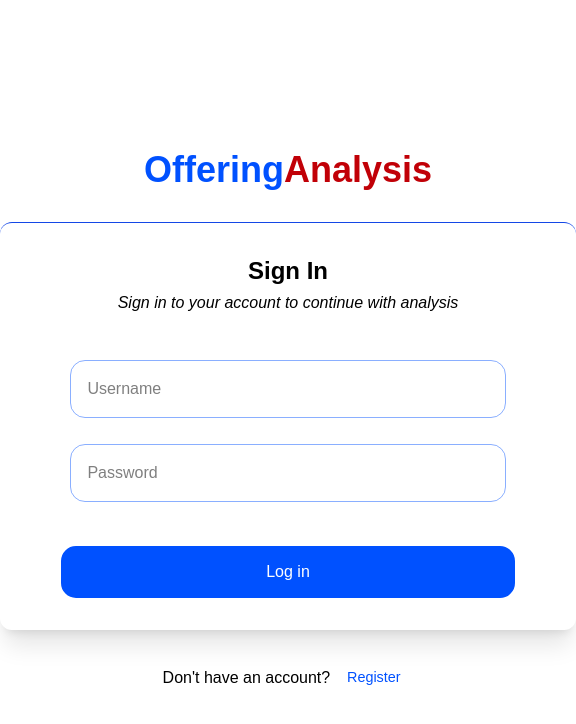
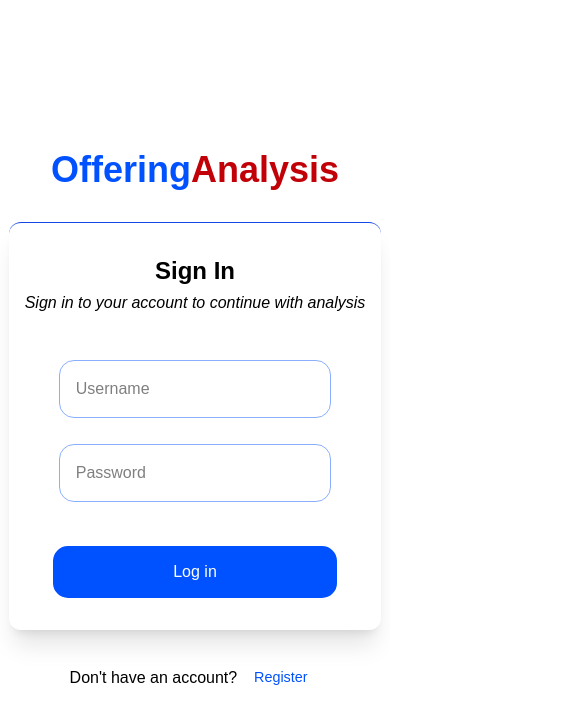
Before and after one commit to SamGombs20/OfferingAnalysisWeb, a Next.js app: page /auth in a window 390 px wide. Shown: the top 724 px of the page, 576 px wide, since content can reach past the window. Built offline with nearby package versions, Linux system fonts and the light colour scheme.

Commit message:
Update:User dashboard design

```diff
--- a/app/auth/page.tsx
+++ b/app/auth/page.tsx
@@ -10,12 +10,12 @@ const AuthPage =()=>{
         setIsLogin(!isLogin)
     }
     return (
-        <div className="container w-xl mx-auto min-h-screen items-center flex flex-col justify-center">
+        <div className="container lg:w-xl mx-auto min-h-screen items-center flex flex-col justify-center">
             <div className="text-4xl font-bold flex">
                 <p className="blue-txt">Offering</p>
                 <p className="red-txt">Analysis</p>
             </div>
-            <div className="flex flex-col mt-8 w-full min-h-96 p-4 rounded-xl shadow-xl border-t border-blue-700 pb-8">
+            <div className="flex flex-col mt-8 lg:w-full min-h-96 p-4 rounded-xl shadow-xl border-t border-blue-700 pb-8">
                 {isLogin ? <LogInForm/>:<RegistrationForm/>}
             </div>
             <div className="mt-8">
```
